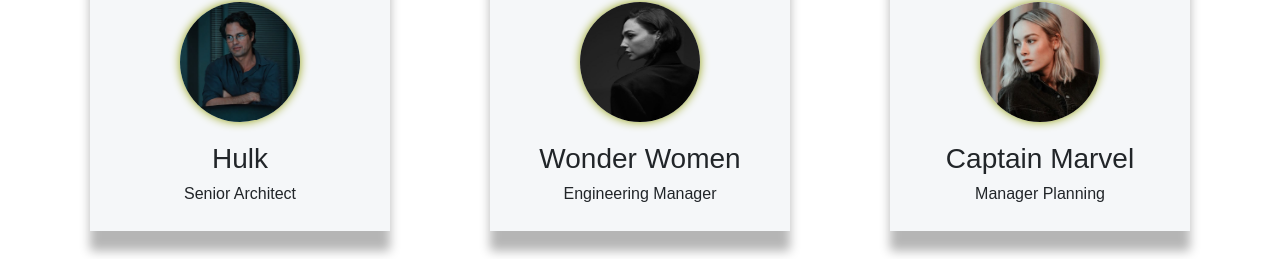
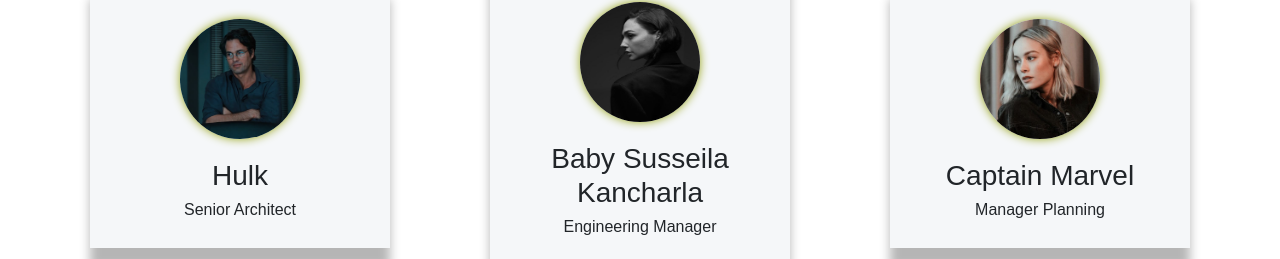
Before and after one commit to Wilson9108/eccomerce, a React (Create React App) app in the folder frontend/: page /AboutUs in a window 1280 px wide. Shown: the part 1950-2209 px from the top of the page. Built offline with nearby package versions, Linux system fonts and the light colour scheme; no server answers.

Commit message:
changed in the team data

```diff
--- a/frontend/src/TeamData/Team.js
+++ b/frontend/src/TeamData/Team.js
@@ -26,7 +26,7 @@ export  const teamData =[
     },
     {
         "img":wonderWomen,
-        "name":"Wonder Women",
+        "name":"Baby Susseila Kancharla",
         "designation":"Engineering Manager"
     },
     {
```
